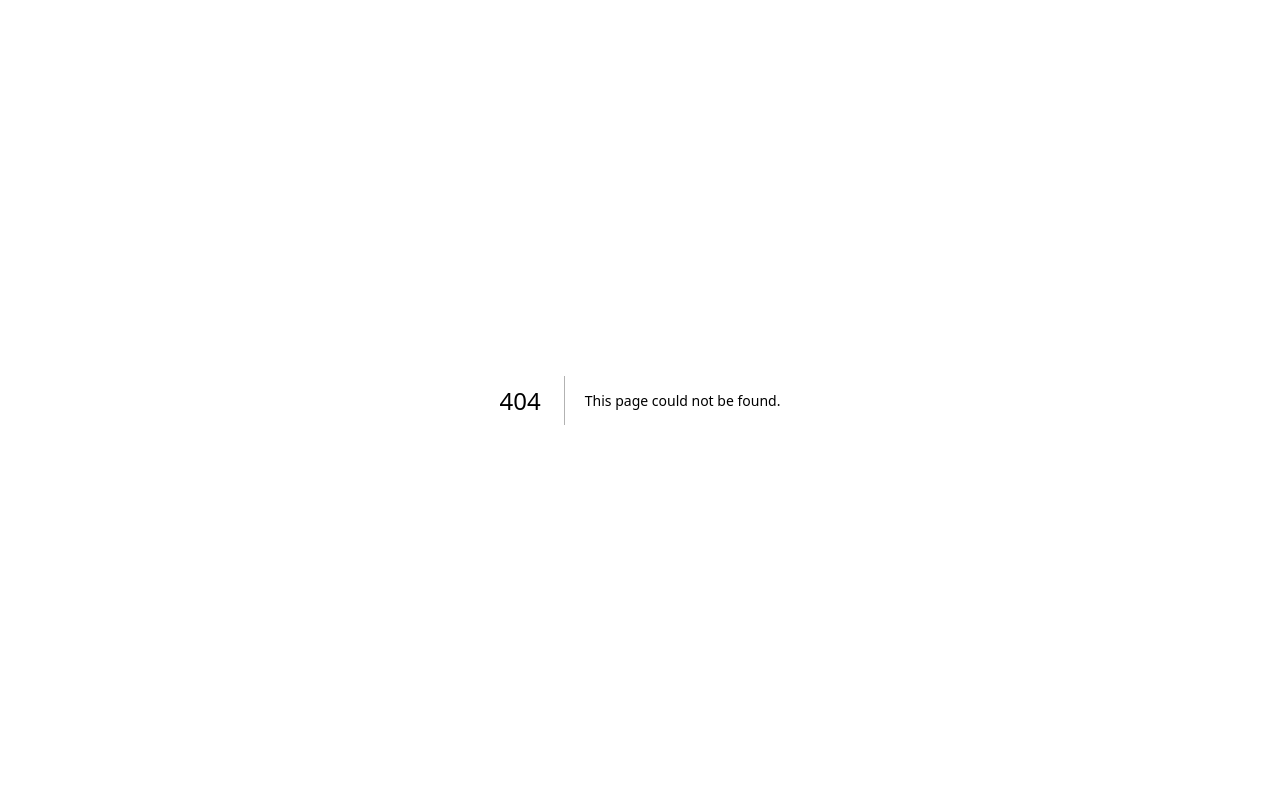
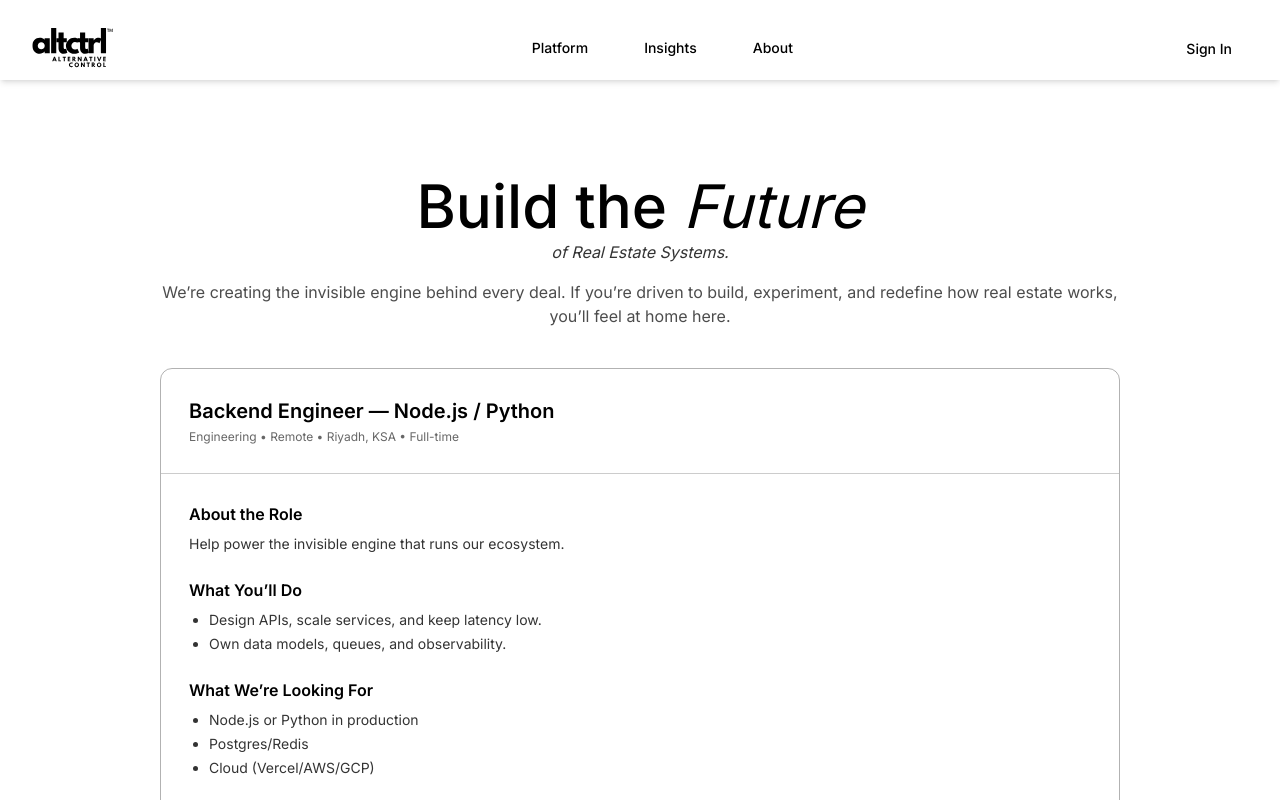
Before and after one commit to Residante-AltCtrlLabs/altctlr_web, a Next.js app: page /careers/backend-engineer-node-python in a window 1280 px wide. Before the commit this address had no page. Shown: the top 800 px of the page. Built offline with nearby package versions, Linux system fonts and the light colour scheme.

Commit message:
job details page done

```diff
--- /dev/null
+++ b/src/app/careers/[slug]/page.tsx
@@ -0,0 +1,95 @@
+
+"use client";
+
+import { useNavbar } from "@/contexts/NavbarContext";
+import { useEffect } from "react";
+
+const content: Record<string, {title:string, meta:string, about:string, duties:string[], requirements:string[]}> = {
+  "frontend-engineer-react-nextjs": {
+    title: "Frontend Engineer — React / Next.js",
+    meta: "Engineering  •  Hybrid  •  Dubai, UAE  •  Full-time",
+    about: "We’re looking for a frontend engineer who loves clean code and sharp design.",
+    duties: [
+      "Build and polish interfaces using React/Next.js and modern UI frameworks.",
+      "Collaborate with designers to turn minimal, premium designs into pixel‑perfect experiences.",
+      "Ensure performance and responsiveness across devices and browsers.",
+      "Contribute to design systems and reusable components.",
+      "Ship fast, iterate fast, and care about polish."
+    ],
+    requirements: [
+      "Strong experience with React, Next.js, and TypeScript.",
+      "Familiarity with Tailwind or modern CSS approaches.",
+      "A sharp eye for UI/UX and detail.",
+      "Comfortable moving quickly in an early‑stage product team.",
+      "Bonus: experience with animations, motion design, or SaaS product interfaces."
+    ]
+  },
+  "backend-engineer-node-python": {
+    title: "Backend Engineer — Node.js / Python",
+    meta: "Engineering  •  Remote  •  Riyadh, KSA  •  Full-time",
+    about: "Help power the invisible engine that runs our ecosystem.",
+    duties: ["Design APIs, scale services, and keep latency low.", "Own data models, queues, and observability."],
+    requirements: ["Node.js or Python in production", "Postgres/Redis", "Cloud (Vercel/AWS/GCP)"]
+  },
+  "product-designer-saas-ai": {
+    title: "Product Designer — SaaS & AI Platforms",
+    meta: "Design  •  Hybrid  •  Dubai, UAE  •  Full-time",
+    about: "Design systems behind systems. Create interfaces that make automation feel human.",
+    duties: ["Own end‑to‑end flows", "Define tokens and components", "Prototype and validate"],
+    requirements: ["Figma mastery", "SaaS/Platform experience", "Taste + systems thinking"]
+  },
+  "design-intern-ui-visual": {
+    title: "Design Intern — UI/UX & Visual",
+    meta: "Design  •  On-site  •  Riyadh, KSA  •  Internship",
+    about: "Iterate fast, learn faster. Craft UI, visuals, and micro‑interactions that move metrics.",
+    duties: ["Support product and brand", "Turn briefs into polished assets"],
+    requirements: ["Figma basics", "Eye for detail", "Curious and proactive"]
+  }
+};
+
+export default function JobDetail({ params }: { params: { slug: string } }) {
+  const { setNavbarStyle } = useNavbar();
+  useEffect(() => { setNavbarStyle({ variant: "solid", textColor: "black" }); }, [setNavbarStyle]);
+  const job = content[params.slug] || content["frontend-engineer-react-nextjs"];
+
+  return (
+    <main className="bg-white text-black">
+      <section className="max-w-5xl mx-auto px-6 md:px-8 pt-20 md:pt-24 pb-10 text-center">
+        <h1 className="text-4xl md:text-5xl lg:text-6xl font-medium">Build the <span className="italic font-normal">Future</span></h1>
+        <p className="italic text-black/80 mt-1">of Real Estate Systems.</p>
+        <p className="mt-4 text-sm md:text-base text-black/70">We’re creating the invisible engine behind every deal. If you’re driven to build, experiment, and redefine how real estate works, you’ll feel at home here.</p>
+      </section>
+
+      <section className="max-w-5xl mx-auto px-6 md:px-8 pb-24">
+        <div className="rounded-xl border border-black/30">
+          <div className="p-5 md:p-7 border-b border-black/20 text-left">
+            <h2 className="text-lg md:text-xl font-semibold">{job.title}</h2>
+            <div className="text-[11px] md:text-xs text-black/60 mt-1">{job.meta}</div>
+          </div>
+          <div className="p-5 md:p-7 space-y-6 text-left">
+            <div>
+              <h3 className="font-semibold mb-2">About the Role</h3>
+              <p className="text-sm text-black/80">{job.about}</p>
+            </div>
+            <div>
+              <h3 className="font-semibold mb-2">What You’ll Do</h3>
+              <ul className="list-disc pl-5 space-y-1 text-sm text-black/80">
+                {job.duties.map((d, i) => (<li key={i}>{d}</li>))}
+              </ul>
+            </div>
+            <div>
+              <h3 className="font-semibold mb-2">What We’re Looking For</h3>
+              <ul className="list-disc pl-5 space-y-1 text-sm text-black/80">
+                {job.requirements.map((d, i) => (<li key={i}>{d}</li>))}
+              </ul>
+            </div>
+            <div className="flex gap-3 pt-2">
+              <button className="px-4 py-2 rounded-full border border-black bg-black text-white text-sm">Apply Now</button>
+              <button className="px-4 py-2 rounded-full border border-black text-sm">Cancel</button>
+            </div>
+          </div>
+        </div>
+      </section>
+    </main>
+  );
+}
--- a/src/app/careers/page.tsx
+++ b/src/app/careers/page.tsx
@@ -25,24 +25,28 @@ const bullets = [
 
 const jobs = [
   {
+    slug: "frontend-engineer-react-nextjs",
     title: "Frontend Engineer — React / Next.js",
     meta: "Engineering  •  Hybrid  •  Dubai, UAE  •  Full-time",
     about:
       "We’re looking for a frontend engineer who loves clean code and sharp design. Your work won’t just build screens — it will shape how the product works across the world.",
   },
   {
+    slug: "backend-engineer-node-python",
     title: "Backend Engineer — Node.js / Python",
     meta: "Engineering  •  Remote  •  Riyadh, KSA  •  Full-time",
     about:
       "Help power the invisible engine that runs our ecosystem. Build scalable services that make real-time responses possible — without a single lead slipping through the cracks.",
   },
   {
+    slug: "product-designer-saas-ai",
     title: "Product Designer — SaaS & AI Platforms",
     meta: "Design  •  Hybrid  •  Dubai, UAE  •  Full-time",
     about:
       "Design the systems behind the systems. Create interfaces that make automation feel human and effortless.",
   },
   {
+    slug: "design-intern-ui-visual",
     title: "Design Intern — UI/UX & Visual",
     meta: "Design  •  On-site  •  Riyadh, KSA  •  Internship",
     about:
@@ -143,6 +147,7 @@ export default function CareersPage() {
             {jobs.map((job, idx) => (
               <JobCard
                 key={idx}
+                slug={(job as any).slug}
                 title={job.title}
                 meta={job.meta}
                 about={job.about}
--- a/src/components/JobCard.tsx
+++ b/src/components/JobCard.tsx
@@ -1,15 +1,17 @@
 "use client";
 
 import React from "react";
+import Link from "next/link";
 
 export type Job = {
+  slug?: string;
   title: string;
   meta: string;
   about: string;
   onClick?: () => void;
 };
 
-const JobCard = ({ title, meta, about, onClick }: Job) => {
+const JobCard = ({ slug, title, meta, about, onClick }: Job) => {
   return (
     <div className="rounded-xl border border-black/50 p-4 overflow-hidden bg-white">
       {/* Header row with title and subtle divider */}
@@ -29,16 +31,17 @@ const JobCard = ({ title, meta, about, onClick }: Job) => {
 
       {/* Footer CTA */}
       <div className="px-5 md:px-6 pb-5 md:pb-6">
-        <button
-          type="button"
-          onClick={onClick}
-          className="group inline-flex items-center gap-2 text-[12px] md:text-sm text-black hover:text-black/80"
-        >
-          <span className="underline-offset-2 group-hover:underline">
-            View Details
-          </span>
-          <span aria-hidden>→</span>
-        </button>
+        {slug ? (
+          <Link href={`/careers/${slug}`} className="group inline-flex items-center gap-2 text-[12px] md:text-sm text-black hover:text-black/80">
+            <span className="underline-offset-2 group-hover:underline">View Details</span>
+            <span aria-hidden>→</span>
+          </Link>
+        ) : (
+          <button type="button" onClick={onClick} className="group inline-flex items-center gap-2 text-[12px] md:text-sm text-black hover:text-black/80">
+            <span className="underline-offset-2 group-hover:underline">View Details</span>
+            <span aria-hidden>→</span>
+          </button>
+        )}
       </div>
     </div>
   );
```
